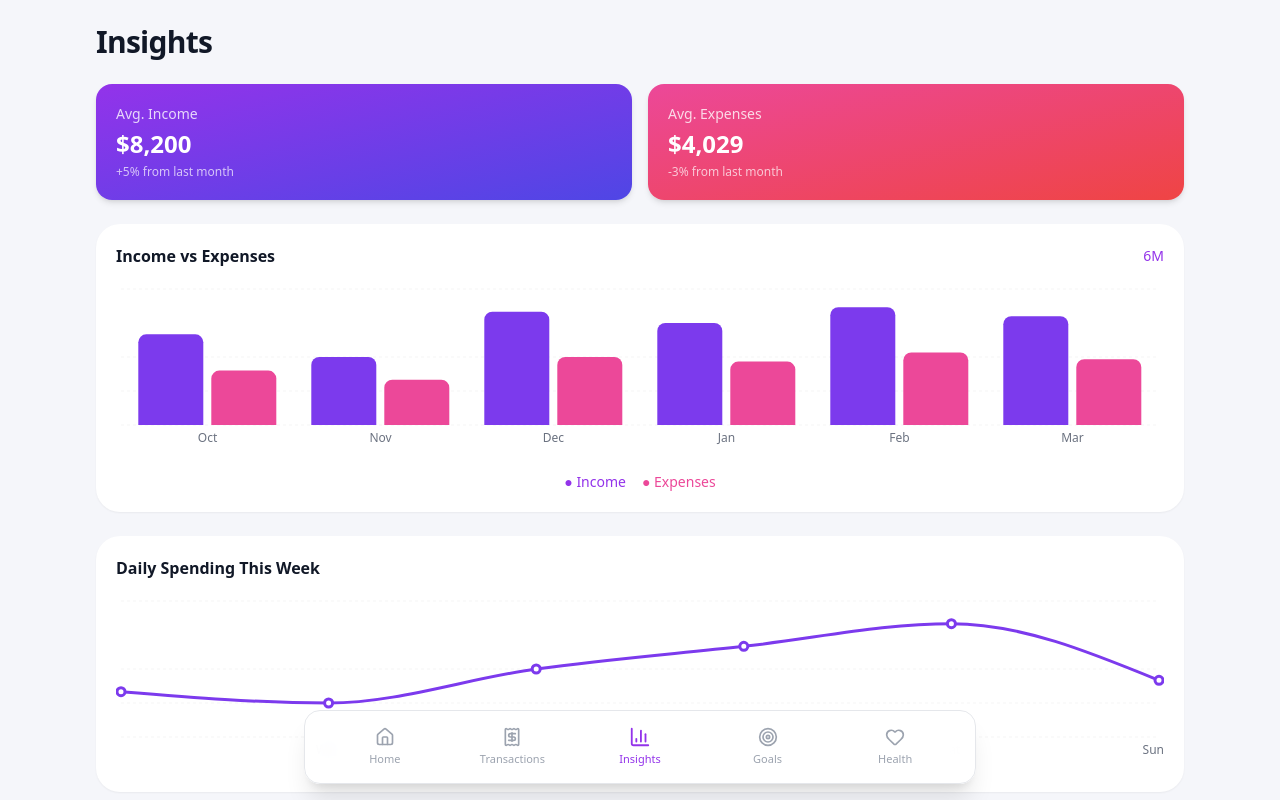
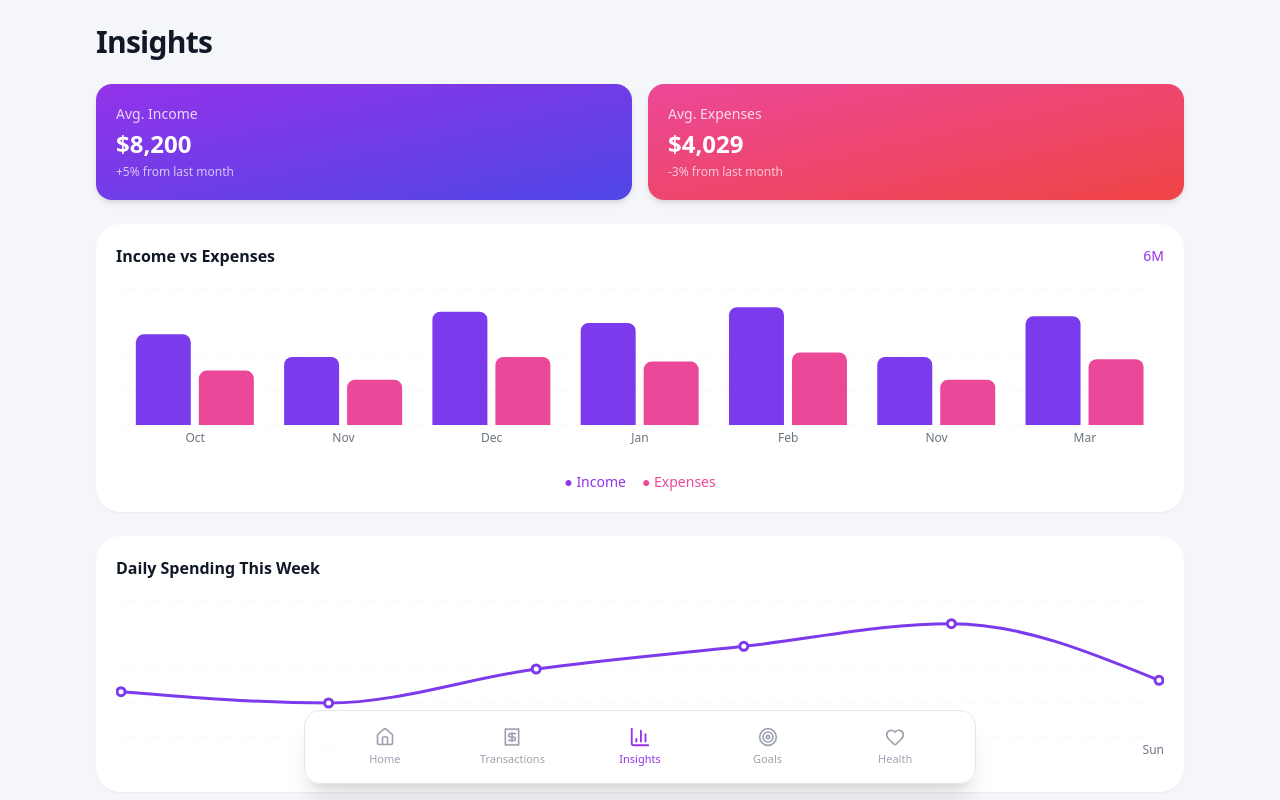
Before and after one commit to RealCifer/FinanceApp, a React (Vite) app: page /app/insights in a window 1280 px wide. Shown: the top 800 px of the page. Built offline with nearby package versions, Linux system fonts and the light colour scheme.

Commit message:
ADDED barcharts

```diff
--- a/src/components/charts/BarChart.jsx
+++ b/src/components/charts/BarChart.jsx
@@ -13,6 +13,7 @@ const data = [
   { name: "Dec", income: 5000, expenses: 3000 },
   { name: "Jan", income: 4500, expenses: 2800 },
   { name: "Feb", income: 5200, expenses: 3200 },
+  { name: "Nov", income: 3000, expenses: 2000 },
   { name: "Mar", income: 4800, expenses: 2900 },
 ];
 
```
